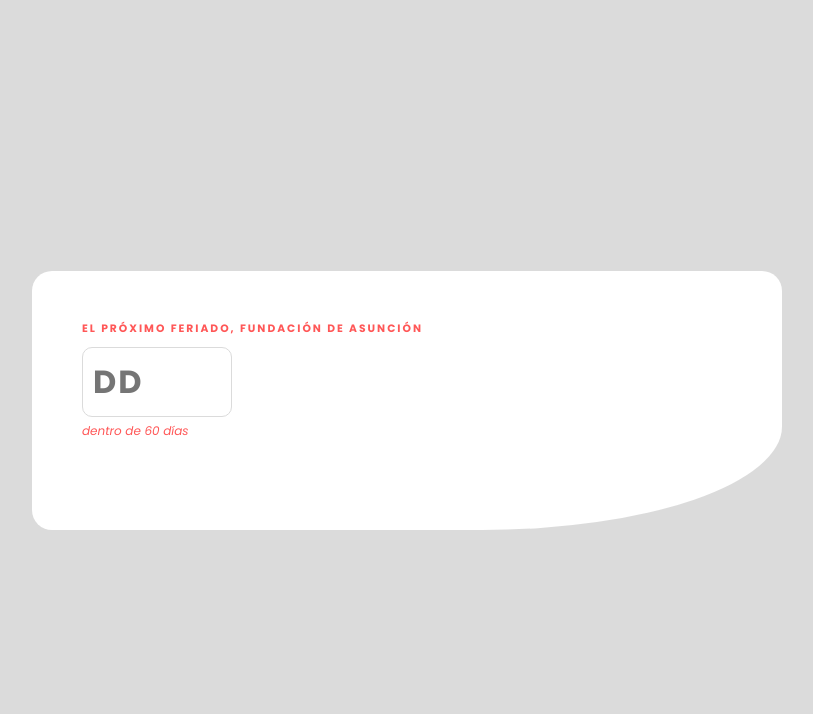
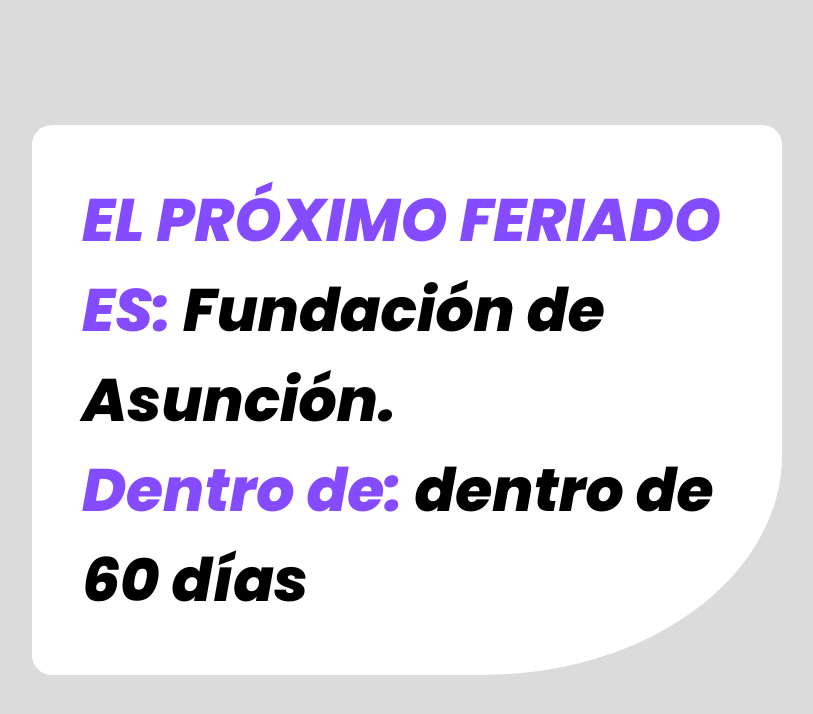
Before and after one commit to fedechaves/feriado-py-app, a React (Vite) app: page / in a window 1280 px wide. Shown: the top 714 px of the page, without its empty margins (233-1046 px from the left). Built offline with nearby package versions, Linux system fonts and the light colour scheme.

Commit message:
rtf format frontend mentor challenge

```diff
--- a/src/App.tsx
+++ b/src/App.tsx
@@ -54,27 +54,17 @@ const rtf = new Intl.RelativeTimeFormat("es-PY", {numeric: "auto"});
 
 function App() {
   return (
-    <main className="container">
-      {/* flex justify-center items-center h-100vh   */}
+    <main className="container" role="main">
       <div className="content">
-        {/* bg-white */}
-        <div className="input">
-          {/* flex mb-35px */}
-          <div>
-            <h6>
-              {/* uppercase tracking-widest text-[#FF5757] */}
-              El próximo feriado, {nextHoliday.motivo}
-            </h6>
-            <input
-              className="" //outline none missed - focus and border fix pls -w-150px p-10px mt-10px mr-20px rounded-lg border-[0.5px] border-solid border-[#DBDBDB] tracking-[0.125rem] caret-[#854dff] focus:border-solid focus:border-0.5px focus:border-[#854dff]
-              placeholder="DD"
-              type="text"
-            />
-            <p className="error">
-              {/* italic text-xs font-normal text-[#FF5757] my-1  mx-0 */}
-              {rtf.format(dayDiff, "days")}
-            </p>
-          </div>
+        <div className="result">
+          <h1>
+            <span>EL PRÓXIMO FERIADO ES: </span> {nextHoliday.motivo}.
+          </h1>
+        </div>
+        <div className="result">
+          <h1>
+            <span>Dentro de:</span> {rtf.format(dayDiff, "days")}
+          </h1>
         </div>
       </div>
     </main>
```
